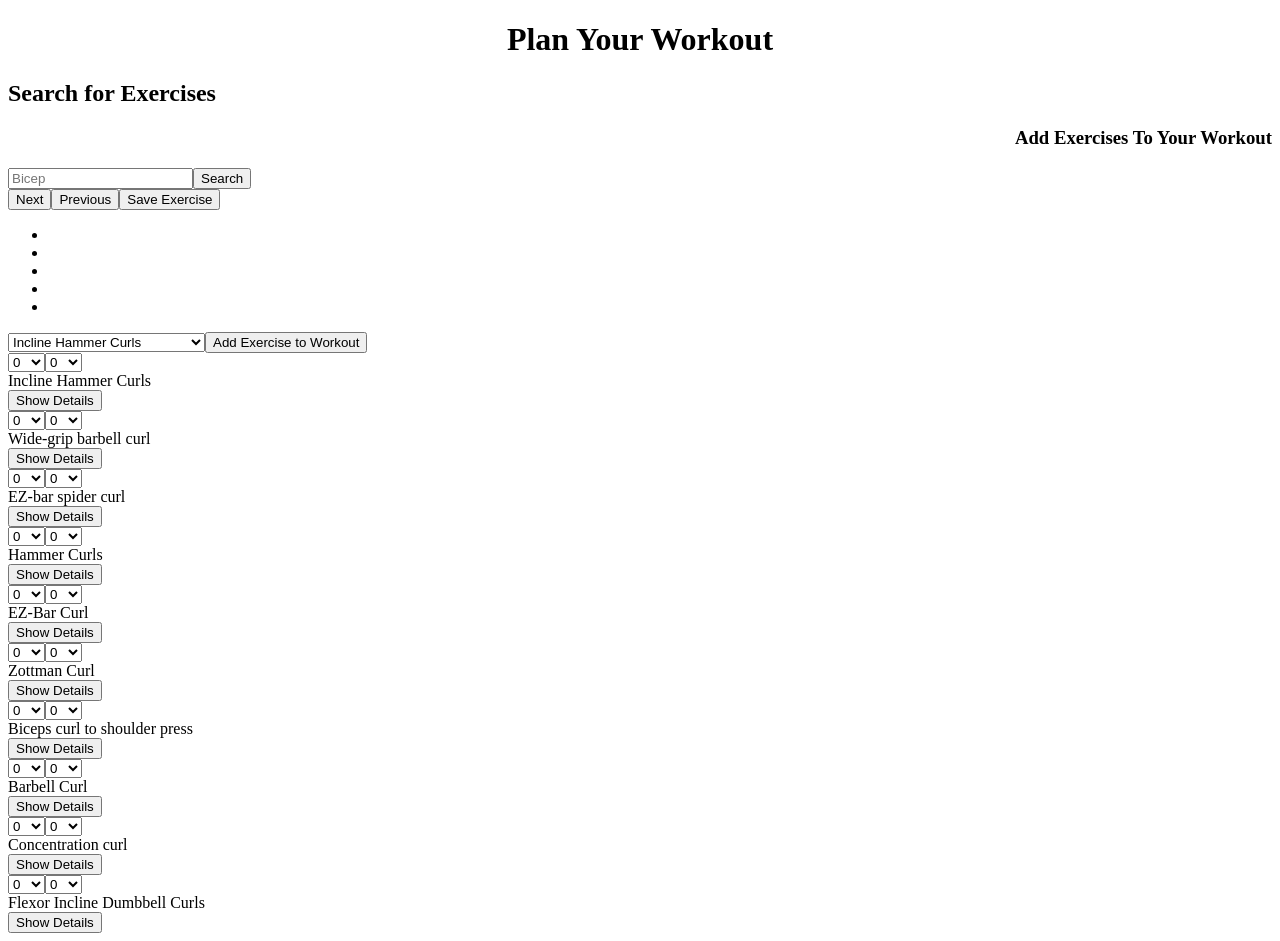
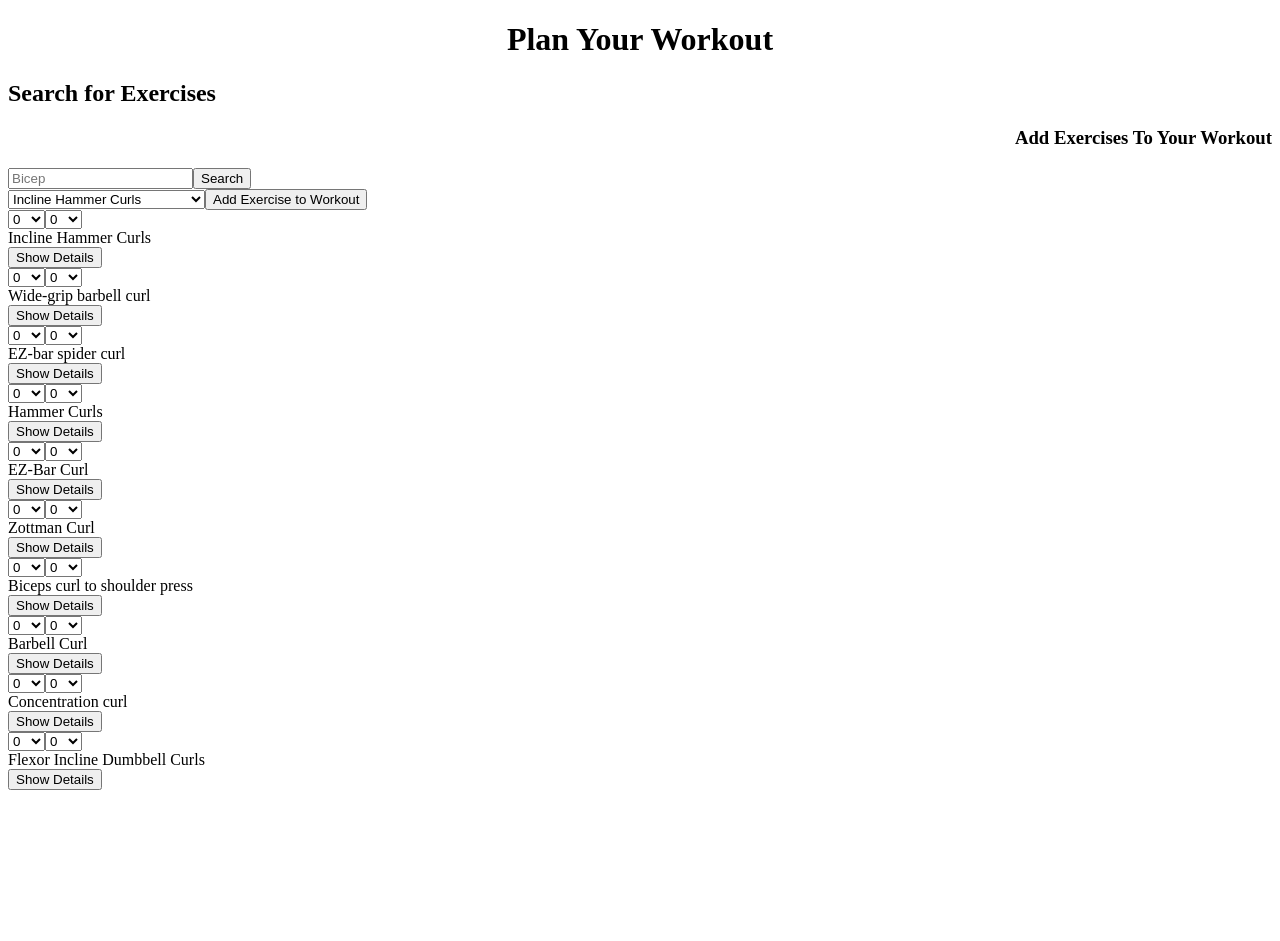
Before and after one commit to TechTitansGeaux/MyFitFix, a React app: page /workout-planner in a window 1280 px wide. After the commit the page ends 800 px from the top, so only its background shows below. Built offline with nearby package versions, Linux system fonts and the light colour scheme; the HTML template or start-up script is replaced by a standard one.

Commit message:
exercises are successfully saving to the db, starting to work on pulling exercise data to create workout entries

```diff
--- a/client/src/WorkoutPage/SearchEntry.jsx
+++ b/client/src/WorkoutPage/SearchEntry.jsx
@@ -1,17 +1,60 @@
-import React from "react";
+import React, {useState} from "react";
+import axios from 'axios';
 
 
-function SearchEntry( {exerciseData} ){
+function SearchEntry( {workout} ){
+
+  const [toggle, setToggle] = useState(true);
+  const [checked, setChecked] = useState(false);
+
+  const toggleSave = () => {
+  setToggle(!toggle)
+  }
+
+  const handleCheck = () => {
+    setChecked(!checked)
+  }
+
+const handleSave = () => {
+axios.post('workout/exercises', {
+  name: workout.name,
+  type: workout.type,
+  muscle: workout.equipment,
+  difficulty: workout.difficulty,
+  instructions: workout.instructions,
+  sets: 0,
+  reps: 0
+})
+ .then((data) => {
+  console.log("posted workout to db:", data)
+      })
+  .then(toggleSave())
+  .then(handleCheck())
+  .catch((err) => {
+        console.error('failed to post workout to db:', err);
+      });
+}
+
+
 
   return (
     <div className="search-data">
-    <ul className="result-data">{exerciseData.name}
-    <li className="result-data">{exerciseData.type}</li>
-    <li className="result-data">{exerciseData.muscle}</li>
-    <li className="result-data">{exerciseData.equipment}</li>
-    <li className="result-data">{exerciseData.difficulty}</li>
-    <li className="result-data">{exerciseData.instructions}</li>
+    <div className="result-data">{workout.name}</div>
+    { toggle ?
+    <ul className="result-data-list">
+    <li className="result-data">{workout.type}</li>
+    <li className="result-data">{workout.muscle}</li>
+    <li className="result-data">{workout.equipment}</li>
+    <li className="result-data">{workout.difficulty}</li>
+    <li className="result-data">{workout.instructions}</li>
     </ul>
+    :
+    <></>
+  }
+   <button onClick={handleSave} workout={workout} className="btn btn-primary">Save Workout</button>
+   <p>
+      {checked ? 'Saved' : 'Not Saved'}
+    </p>
     </div>
   )
 };
--- a/client/src/WorkoutPage/SearchList.jsx
+++ b/client/src/WorkoutPage/SearchList.jsx
@@ -1,9 +1,9 @@
-import React, {useState} from "react";
+import React from "react";
 import SearchEntry from "./SearchEntry";
 
 
 
-function SearchList({ exerciseData }){
+function SearchList( { exerciseResults }){
 
 // const [workout, setWorkout] = useState(0);
 // const prevRef = useRef();
@@ -13,9 +13,14 @@ function SearchList({ exerciseData }){
 // })
 // {  exerciseData.map((search, index) => {
 // })}
+
+//console.log(props);
+
 return(
   <div className="search-list">
-  <SearchEntry exerciseData={exerciseData}/>
+     {  exerciseResults.map((workout, index) => {
+  return<SearchEntry workout={workout} key={index} />
+ })}
 </div>
 )
 }
--- a/client/src/WorkoutPage/SearchWorkout.jsx
+++ b/client/src/WorkoutPage/SearchWorkout.jsx
@@ -7,33 +7,37 @@ import SearchList from "./SearchList";
 function SearchWorkout(){
 
   const [muscle, setMuscle] = useState('');
-  const [exerciseData, setExerciseData] = useState([]);
-  //const [workout, setWorkout] = ([])
+  //const [workout, setWorkout] = useState({})
+  const [exerciseResults, setExerciseResults] = useState([]);
+  //let counter = 0;
+  // let workout = {};
 
   const handleSearch = (e) => {
  axios.get('/workout/exercise', { params: {muscle: `${muscle}`} })
   .then((response) => {
-  // console.log(response.data);
-   setExerciseData(response.data[0]);
+   console.log('line19', response.data);
+   setExerciseResults(response.data);
+  //set workout takes in the 0 index of the results data and has a counter property which we then can use to increments index
+   //setWorkout(exerciseResults);
+   //console.log(workout);
   }).catch((error) => {
-   //console.error('cannot get:', error);
+   console.error('cannot get:', error);
   });
 }
 
-// const handleNext = (e) => {
-//  exerciseData.filter((el, index) => {
-//       sete(el[index] + 1);
-//  })
+// const handleNext = () => {
+//   counter++;
+//   setWorkout(exerciseResults[counter]);
+//   console.log(workout, counter);
 // }
 
-// const handlePrevious = (e) => {
-//   exerciseData.filter((el, index) => {
-//     if(index >= 0){
-//     setWorkout(el[index] - 1);
-//     }
-// })
-
+// const handlePrevious = () => {
+//   counter--;
+//   setWorkout(exerciseResults[counter]);
+//   console.log(workout, counter);
 // }
+{/* <button type="button" onClick={() => handleNext()}>Next</button>
+    <button type="button" onClick={() => handlePrevious()}>Previous</button> */}
 
 // const handleSave = (e) => {
 //     axios.post('/workout/exercise', {
@@ -56,10 +60,7 @@ return (
       <input type="text" placeholder="Bicep" onChange={e => {setMuscle(e.target.value)}}/>
       <button type="button" onClick={(e) => handleSearch(e)}>Search</button>
     </form>
-    <button type="button" onClick={(e) => handleNext(e)}>Next</button>
-    <button type="button" onClick={(e) => handlePrevious(e)}>Previous</button>
-    <button type="button" onClick={(e) => handleSave(e)}>Save Exercise</button>
-  <SearchList exerciseData={exerciseData}>{exerciseData}</SearchList>
+  <SearchList exerciseResults={exerciseResults} />
   </div>
 )
 }
--- a/client/src/WorkoutPage/WorkoutEntry.jsx
+++ b/client/src/WorkoutPage/WorkoutEntry.jsx
@@ -17,13 +17,13 @@ setToggle(!toggle)
 
   return (
     <div className="exercise-entry">
-    <select>
+    <select> SETS
       <option> 0 </option>
     {sets.map((set, index) => {
       return <option set={set} key={index}>{set}</option>
     })}
     </select>
-    <select>
+    <select> REPS
       <option> 0 </option>
     {reps.map((rep, index) => {
       return <option rep={rep} key={index}>{rep}</option>
--- a/client/src/WorkoutPage/WorkoutPlan.jsx
+++ b/client/src/WorkoutPage/WorkoutPlan.jsx
@@ -5,24 +5,23 @@ import SearchWorkout from './SearchWorkout.jsx';
 
 
 
-// const getExercises = () => {
-// axios.get('')
-//       .then(({ data }) => {
-//         this.setState({
-//           transactions: data
-//         });
-//       })
-//       .catch((err) => {
-//         console.error('failed to get transaction', err);
-//       });
-//   }
+
 
 
 function WorkoutPlanner() {
 
 const [ exercises, setExercises] = useState(data);
 
-
+const getAllExercises = () => {
+axios.get('/workout/exercises')
+  .then(({data}) => {
+console.log("able to get exercises from db:", data);
+   setExercises(data);
+  })
+  .catch((err) => {
+    console.error('failed to get exercises from db:', err)
+  })
+}
 
     return (
   <div>
```
Also changed, not shown: 2 other files (tests, documents, lock files or other folders).
